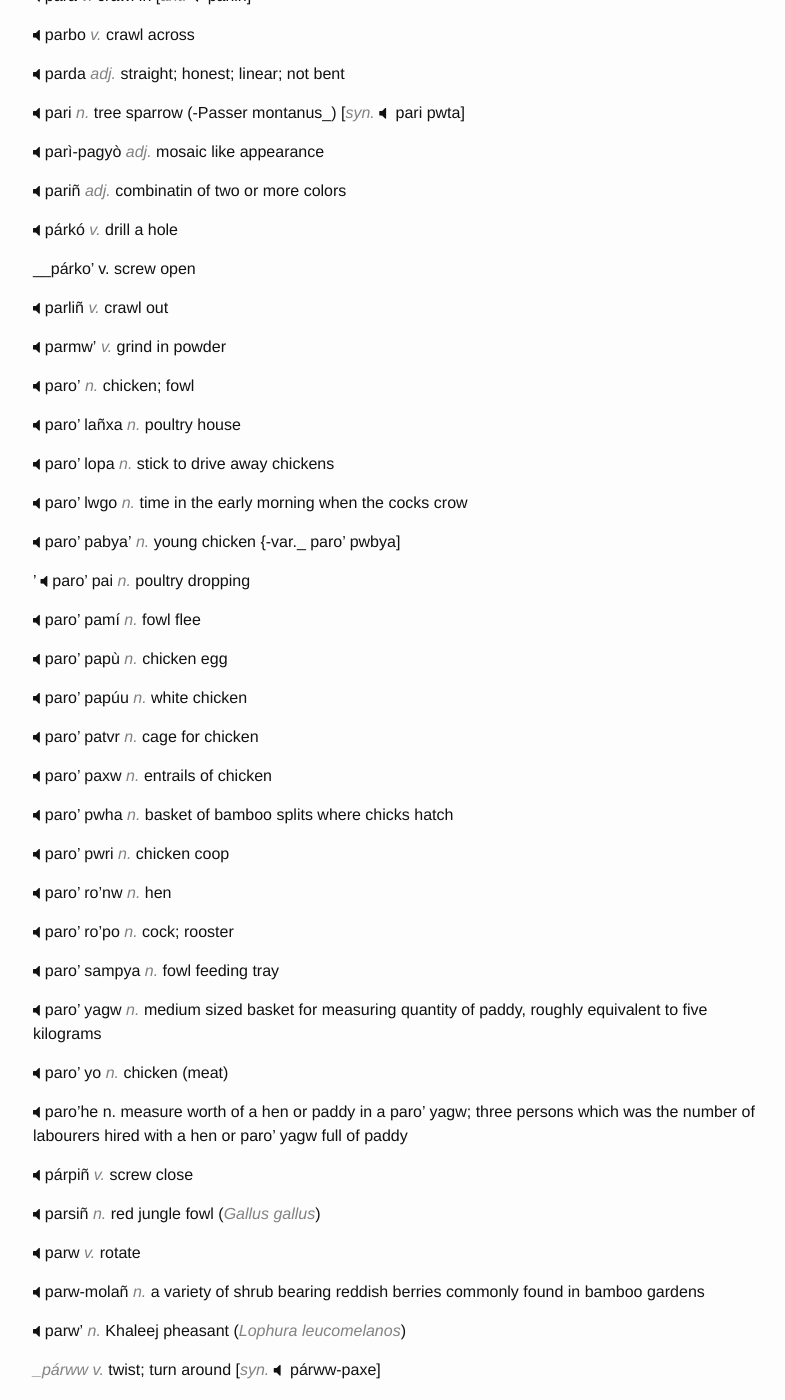
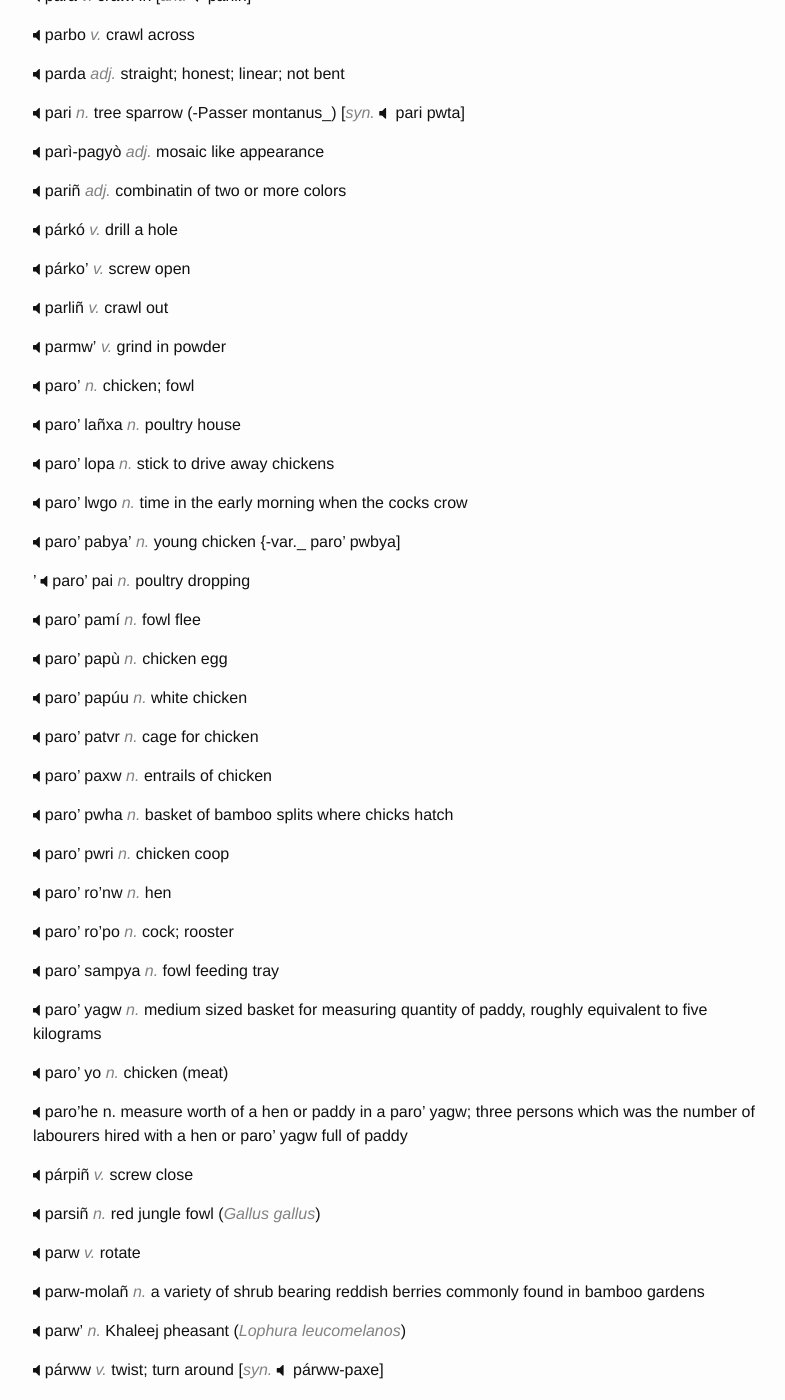
Before and after one commit to hacksparrow/language.apatani.org, a Jekyll site: the page built from dictionary/p.md, in a window 1280 px wide and 1400 px high, scrolled down 4081 px. Shown: the whole window, without its empty margins (237-1022 px from the left). Built offline with Jekyll 4.4.1, drawn with Linux system fonts in a browser that asks for light colours; nearby versions of some CDN libraries; comment, search, counter and statistics services are not loaded.

Commit message:
Update p.md

```diff
--- a/dictionary/p.md
+++ b/dictionary/p.md
@@ -316,7 +316,7 @@ __pariñ__	_adj._	combinatin of two or more colors
 __párkó__	_v._	drill a hole
 
 
-__párko'	v.	screw open
+__párko'__	_v._	screw open
 
 
 __parliñ__	_v._	crawl out
@@ -397,7 +397,7 @@ __parw-molañ__	_n._	a variety of shrub bearing reddish berries commonly found i
 __parw'__	_n._	Khaleej pheasant (_Lophura leucomelanos_)
 
 
-__párww_	_v._	twist; turn around	[_syn._	párww-paxe]
+__párww__	_v._	twist; turn around	[_syn._	párww-paxe]
 
 
 __párxw__	_v._	twist; spin; twirl
```
